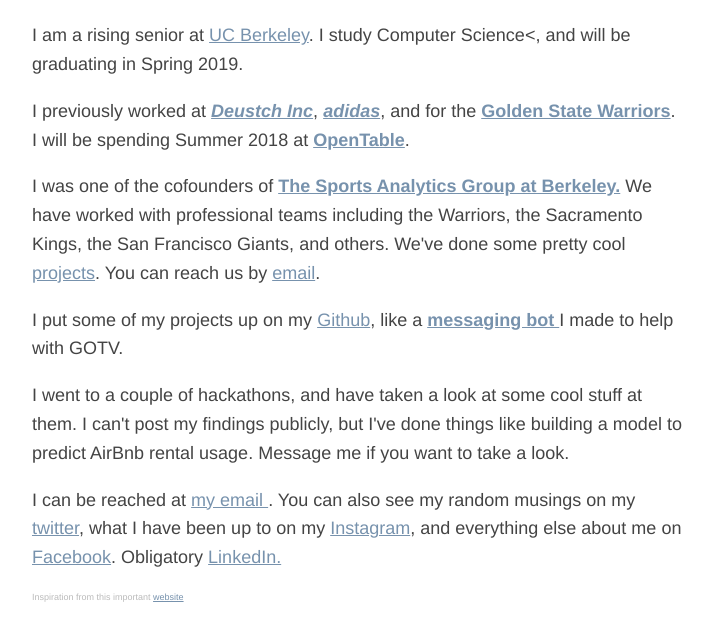
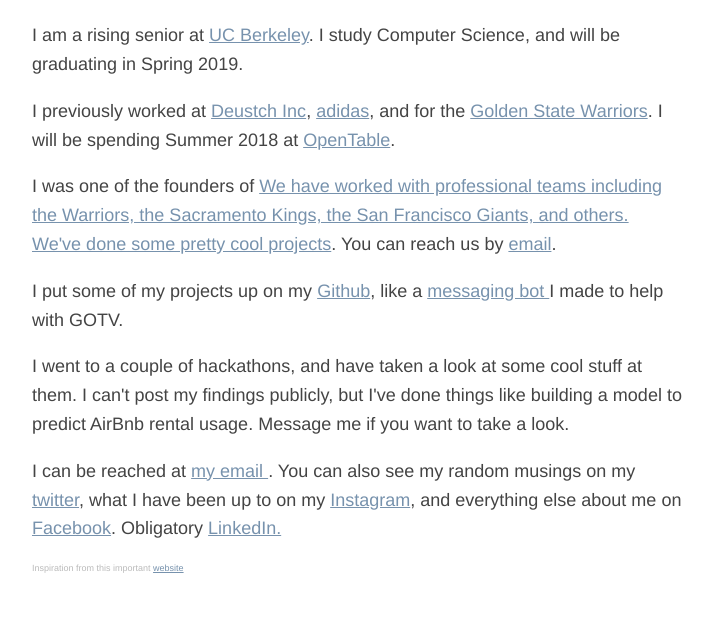
Before and after one commit to aripickar/aripickar.github.io, a plain HTML site: page index.html in a window 1280 px wide. Shown: the part 86-726 px from the top of the page, without its empty margins (283-996 px from the left). Drawn offline with Linux system fonts and the light colour scheme.

Commit message:
Fixed links

```diff
--- a/index.html
+++ b/index.html
@@ -25,13 +25,13 @@
 <body>
 	<h1>Hi, I'm Ari Pickar.</h1>
 
-	<p>I am a rising senior at <a href="https://www.berkeley.edu/"> UC Berkeley</a>. I study Computer Science<, and will be graduating in Spring 2019.</p>
+	<p>I am a rising senior at <a href="https://www.berkeley.edu/"> UC Berkeley</a>. I study Computer Science, and will be graduating in Spring 2019.</p>
 
-	<p>I previously worked at <b><i><a href="http://www.deutsch.com"> Deustch Inc</a></i></b>, <b><i><a href="http://www.adidas.com/">adidas</a></i></b>, and for the <b><a href="http://www.nba.com/warriors/?tmd=1">Golden State Warriors</a></b>. I will be spending Summer 2018 at <b><a href="http://www.opentable.com"> OpenTable</a></b>.</p>
+	<p>I previously worked at <a href="http://www.deutsch.com"> Deustch Inc</a>, <a href="http://www.adidas.com/">adidas</a>, and for the <a href="http://www.nba.com/warriors/?tmd=1">Golden State Warriors</a>. I will be spending Summer 2018 at <a href="http://www.opentable.com"> OpenTable</a>.</p>
 
-	<p>I was one of the cofounders of <a href="http://www.berkeleysportsanalytics.org"><b>The Sports Analytics Group at Berkeley.</b></a> We have worked with professional teams including the Warriors, the Sacramento Kings, the San Francisco Giants, and others. We've done some pretty cool <a href="http://berkeleysportsanalytics.org/projects/"> projects</a>. You can reach us by <a href="mailto:sagberkeley@gmail.com"> email</a>.</p>
+	<p>I was one of the founders of <a href="http://www.berkeleysportsanalytics.org" The Sports Analytics Group at Berkeley.</a> We have worked with professional teams including the Warriors, the Sacramento Kings, the San Francisco Giants, and others. We've done some pretty cool <a href="http://berkeleysportsanalytics.org/projects/"> projects</a>. You can reach us by <a href="mailto:sagberkeley@gmail.com"> email</a>.</p>
 
-	<p>I put some of my projects up on my <a href="http://www.github.com/aripickar"> Github</a>, like a <b><a href="https://github.com/aripickar/fbbot"> messaging bot </a></b> I made to help with GOTV.</p>
+	<p>I put some of my projects up on my <a href="http://www.github.com/aripickar"> Github</a>, like a <a href="https://github.com/aripickar/fbbot"> messaging bot </a> I made to help with GOTV.</p>
 
 	<p>I went to a couple of hackathons, and have taken a look at some cool stuff at them. I can't post my findings publicly, but I've done things like building a model to predict AirBnb rental usage. Message me if you want to take a look.</p>
 
```
